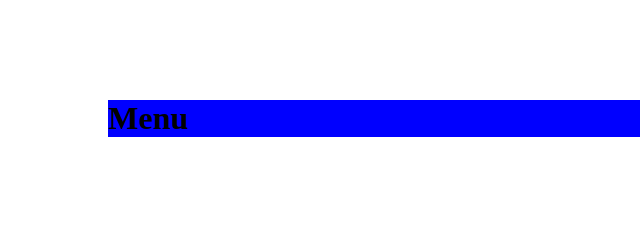
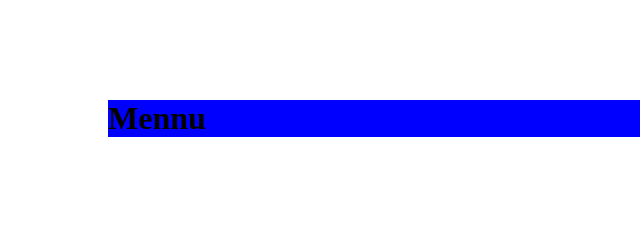
Before and after one commit to person100/person100.github.io, a plain HTML site: page index.html in a window 1280 px wide. Shown: the top 240 px of the page, 0-640 px from the left. Drawn offline with Linux system fonts and the light colour scheme.

Commit message:
Update index.html

```diff
--- a/index.html
+++ b/index.html
@@ -11,7 +11,7 @@ h1{text:font= Times New Roman;}
 </style>
 </head>
 <body>
-<div class="q"> <h1>Menu</h1> </div>
+<div class="q"> <h1>Mennu</h1> </div>
 <div class="k"><h2><a href="recipe.html">Recipe</a></h2></div>
 <div class="l"><h2><a href="schedule.html">Schedule</a></h2></div>
 <div class="w"</div>
```
